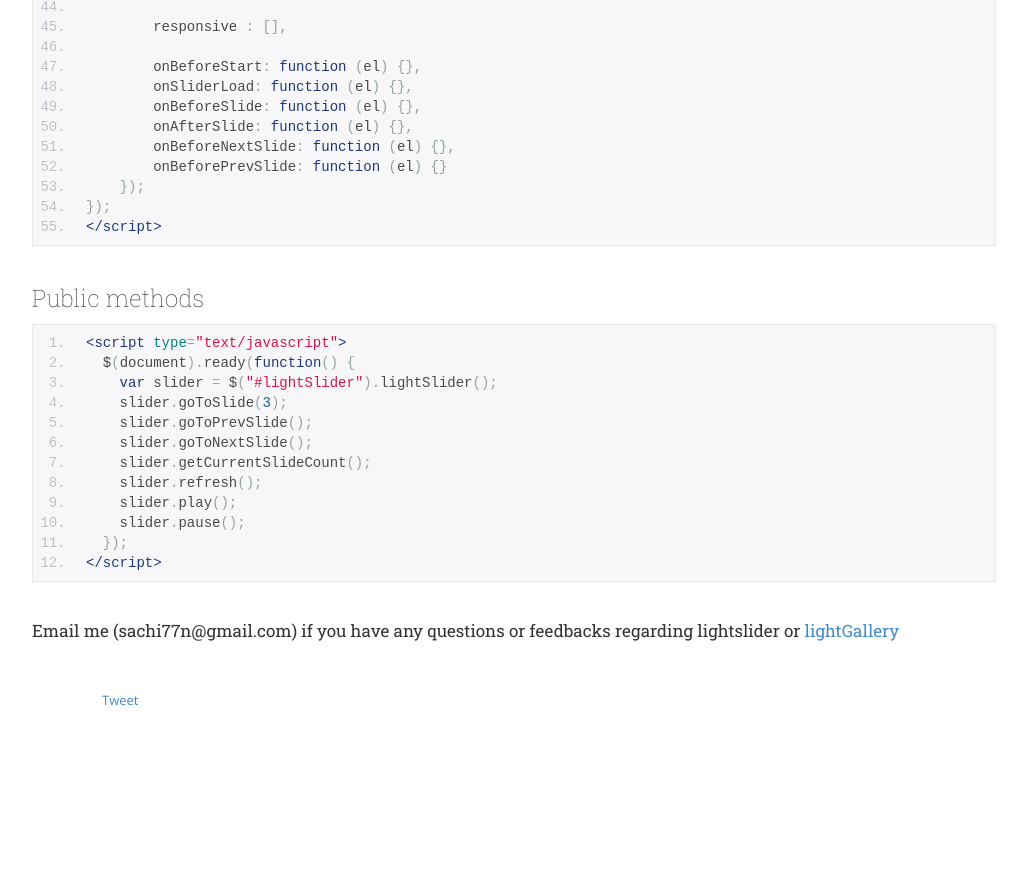
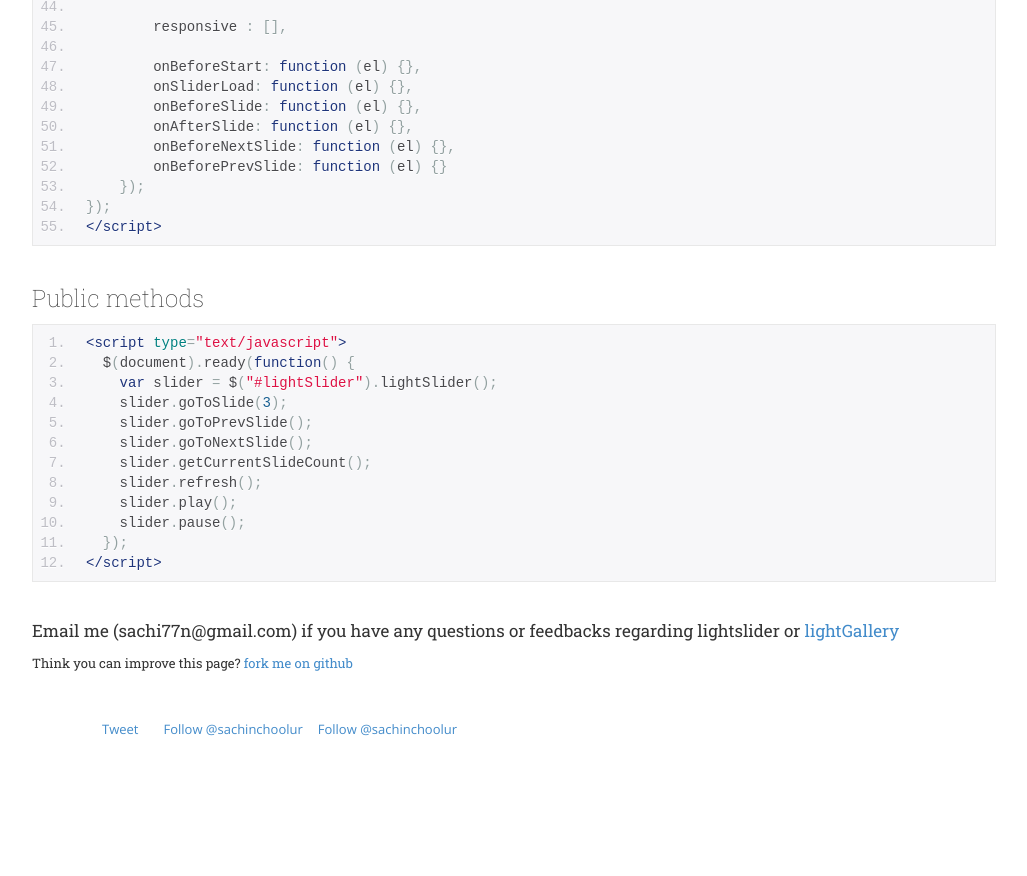
Before and after one commit to sachinchoolur/lightslider, a plain HTML site: page index.html in a window 1280 px wide. Shown: the part 2871-3747 px from the top of the page, without its empty margins (126-1153 px from the left). Before the commit the page ends 3716 px from the top, so only its background shows below. Drawn offline with nearby package versions, Linux system fonts and the light colour scheme; grey boxes are pictures that could not be loaded.

Commit message:
updates..

```diff
--- a/index.html
+++ b/index.html
@@ -312,16 +312,23 @@ $(document).ready(function() {
                     </div>
                     <div class="call">
     <h4>Email me (sachi77n@gmail.com) if you have any questions or feedbacks regarding lightslider or <a href="http://sachinchoolur.github.io/lightGallery/">lightGallery</a></h4>
+    <h5 style="margin-top: 15px;">Think you can improve this page? <a target="_blank" href="https://github.com/sachinchoolur/lightslider/fork"> fork me on github</a></h5>
     <div class="share">
         <div  class="github" style="margin: 10px 0px 0px; float: left;"><iframe src="http://ghbtns.com/github-btn.html?user=sachinchoolur&repo=lightslider&type=watch" height="30" width="70" frameborder="0" scrolling="0" style="width:70px; height: 30px;" allowTransparency="true"></iframe></div>
         <div style="float: left; margin-top: 10px; margin-bottom: 40px;">
             <a href="https://twitter.com/share" class="twitter-share-button" data-url="http://sachinchoolur.github.io/lightGallery/" data-text="jQuery lightSlider - Lightweight touchable responsive content slider." data-via="sachinchoolur" data-count="none" data-hashtags="lightSlider">Tweet</a>
     <script>!function(d,s,id){var js,fjs=d.getElementsByTagName(s)[0],p=/^http:/.test(d.location)?'http':'https';if(!d.getElementById(id)){js=d.createElement(s);js.id=id;js.src=p+'://platform.twitter.com/widgets.js';fjs.parentNode.insertBefore(js,fjs);}}(document, 'script', 'twitter-wjs');</script>
         </div>
-                <div style="float: left; margin-top: 10px; margin-bottom: 40px; margin-left:20px;">
-            <script src="//platform.linkedin.com/in.js" type="text/javascript"></script>
-<script type="IN/MemberProfile" data-id="https://www.linkedin.com/pub/sachin-n/36/6a8/7b8" data-format="hover" data-text="Sachin N" data-related="false"></script>
-        </div>
+                <div class="fork" style="margin: 10px 0px 40px 15px; float: left">
+                            <a href="https://twitter.com/sachinchoolur" class="twitter-follow-button" data-show-count="false">Follow @sachinchoolur</a>
+<script>!function(d,s,id){var js,fjs=d.getElementsByTagName(s)[0],p=/^http:/.test(d.location)?'http':'https';if(!d.getElementById(id)){js=d.createElement(s);js.id=id;js.src=p+'://platform.twitter.com/widgets.js';fjs.parentNode.insertBefore(js,fjs);}}(document, 'script', 'twitter-wjs');</script>
+                        </div>
+                        <div class="fork" style="margin: 10px 0px 40px 15px; float: left">
+                           <!-- Place this tag where you want the button to render. -->
+<a class="github-button" href="https://github.com/sachinchoolur">Follow @sachinchoolur</a>
+<!-- Place this tag right after the last button or just before your close body tag. -->
+<script async defer id="github-bjs" src="https://buttons.github.io/buttons.js"></script>
+                        </div>
 </div>
         <div style=" padding: 30px 0px 0px;">
                           <script async src="//pagead2.googlesyndication.com/pagead/js/adsbygoogle.js"></script>
```
Also changed, not shown: examples.html (+9 -0 lines), settings.html (+9 -0 lines).
